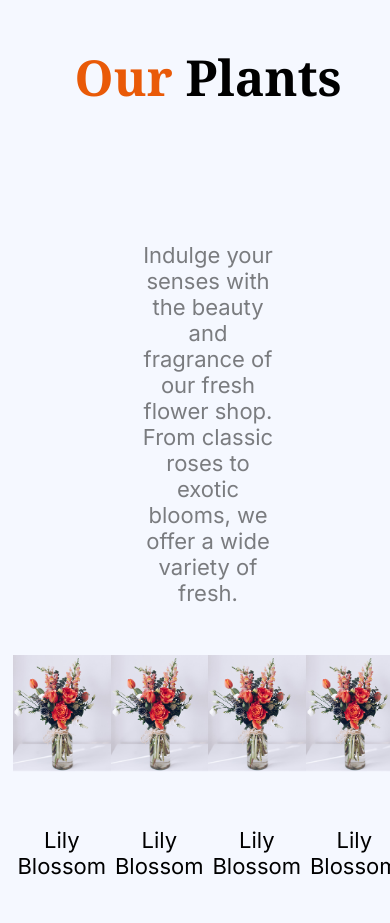
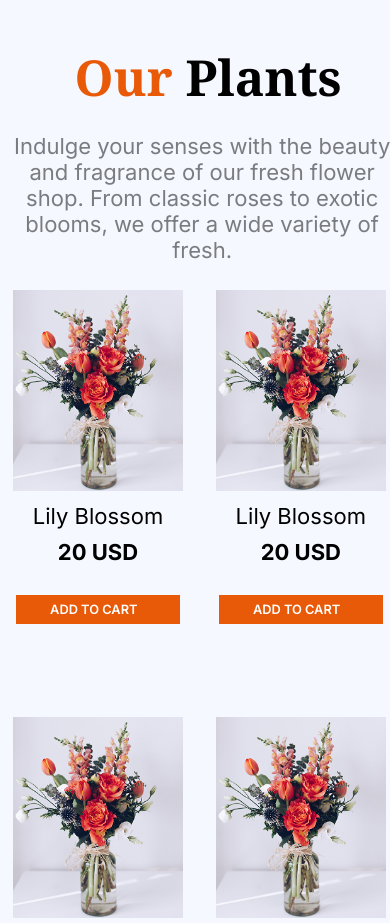
Before and after one commit to istiakmasrursaad/FlowerShop-LandingPage01, a plain HTML site: page index.html in a window 390 px wide. Shown: the part 760-1683 px from the top of the page. Drawn offline with Linux system fonts and the light colour scheme.

Commit message:
responsive

```diff
--- a/style.css
+++ b/style.css
@@ -155,32 +155,44 @@ a{
 .proHeadr{
     font-weight:bold;
     font-size: 3.1rem;
+    margin-bottom: 0px;
 }
 .spanOur{
     color: #E95A08;
 
 }
 .proPara{
-    padding-top: 16px;
+    /* padding-top: 16px;
     padding-left: 126px;
-    padding-right: 126px;
+    padding-right: 126px; */
     font-size: 1.375rem;
 
 }
+
+
 .cardContainer{
     display: grid;
-    grid-template-columns: repeat(4, 1fr);
+    grid-template-columns: repeat(4,1fr);
+    row-gap: 8%;
+    column-gap: 1.9%;
+    margin-top: 8%;
+
 
 }
 .cards{
-    max-width: 270px;
-    max-height: 484px;
+    display: flex;
+    flex-direction: column;
+    justify-content: center;
+    align-items: center;
+
 }
 .cardImg{
-    max-width: 100%;
+    width: 100%;
 }
 .cardHeader{
     font-size: medium;
+    margin-top: 10px;
+    margin-bottom: 0px;
     font-size: 1.375rem;
     text-align: center;
 }
@@ -188,15 +200,20 @@ a{
     font-weight: bold;
     font-size: 1.375rem;
     text-align: center;
+    margin-top: 10px;
+    margin-bottom: 30px;
 }
 .cardButton {
 
-    max-width: 270px;
-    max-height: 50px;
+     max-width: 270px;
+    /* height: 50px;  */
     font-weight: 600;
     color: white;
     background-color: #E95A08;
-    font-size: 1rem;
+    font-size: .8rem;
+    margin-bottom: 30px;
+    padding: 4% 25%;
+    border: none;
 }
 
 
@@ -206,6 +223,9 @@ a{
     body{
         width: 100%;
         padding-left: 5px;
+    }
+    .proPara{
+        padding-right: 3%;
     }
     .navClass{
         width: 100%;
@@ -246,4 +266,21 @@ a{
 }
 
 
+.cardContainer{
+    grid-template-columns: repeat(2,1fr);
+    column-gap: 4%;
+    text-align: center;
+
+}
+.cards{
+    max-width: 170px;
+    height: 320px;
+    margin-bottom: 2%;
+    margin-top: 0;
+}
+
+.cardButton{
+    padding-left: 20%;
+}
+
     }
```
